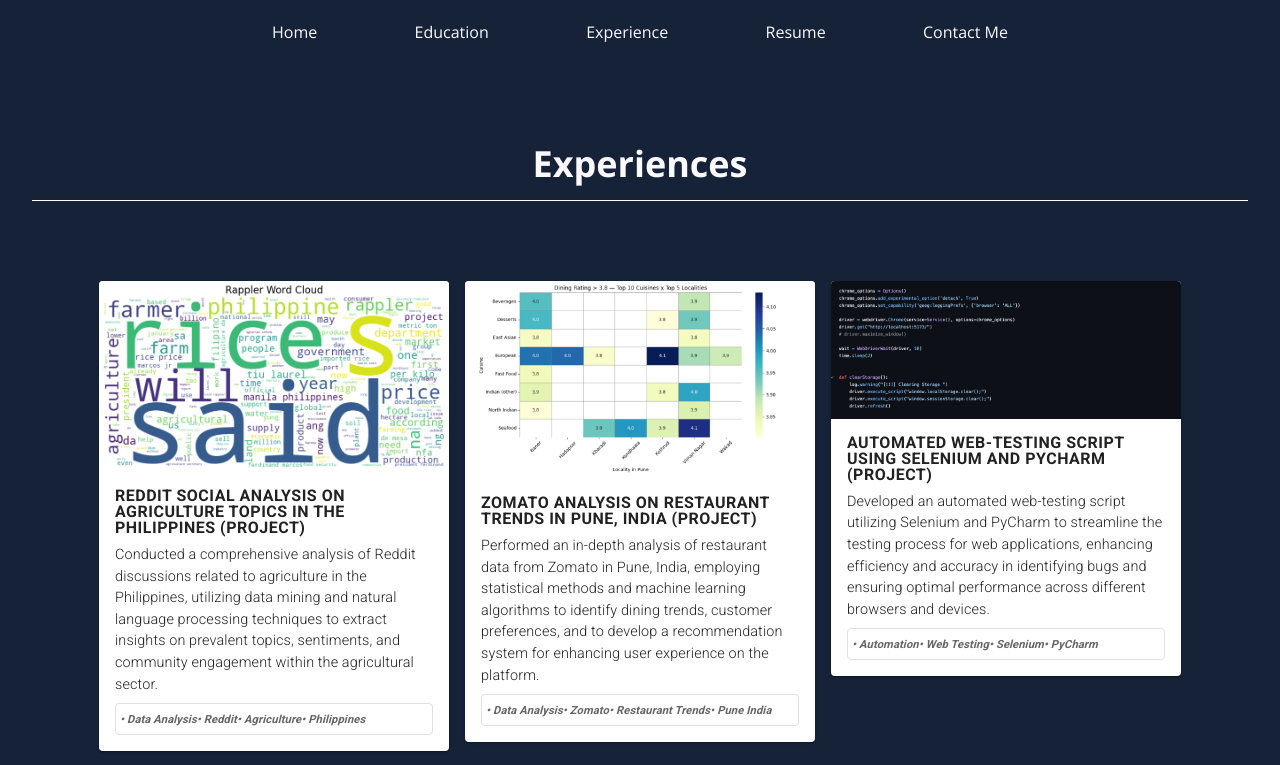
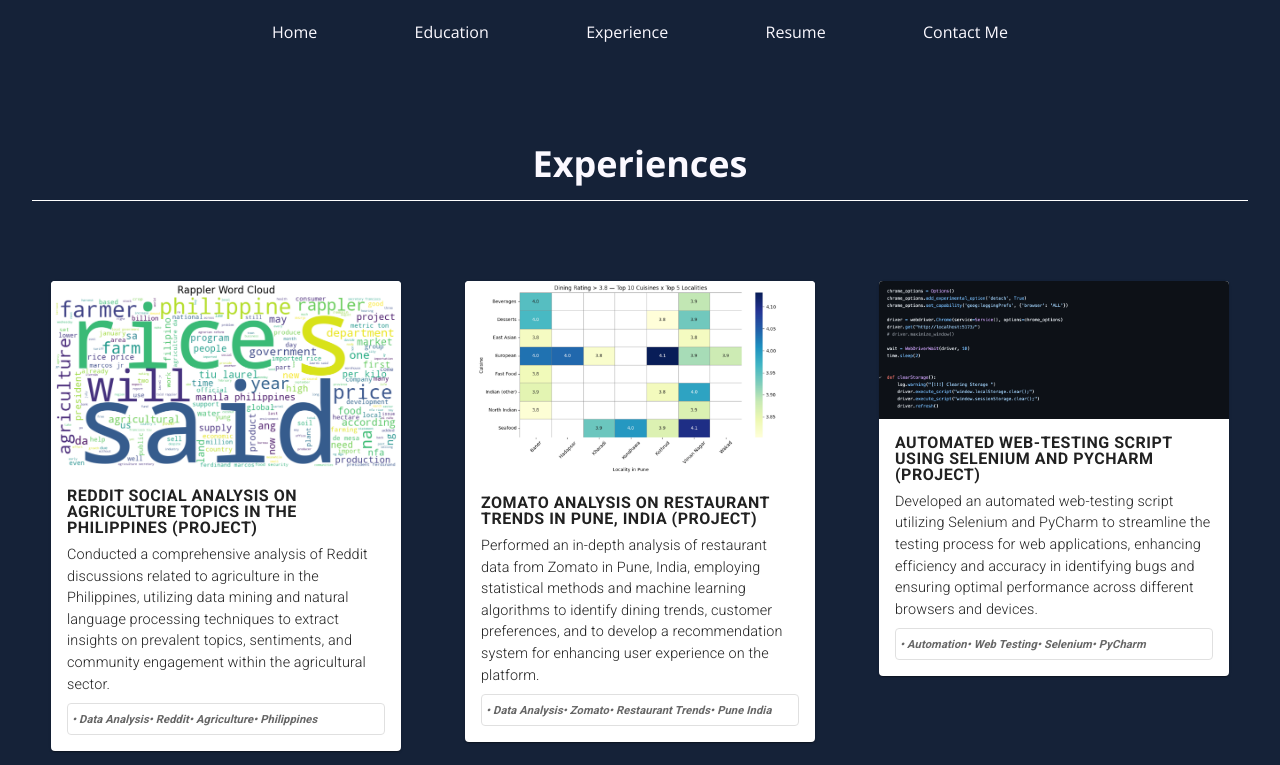
Before and after one commit to louis-uwie/portfolio, a Next.js app: page /experience in a window 1280 px wide. Shown: the top 765 px of the page. Built offline with nearby package versions, Linux system fonts and the light colour scheme; what @mui/material-nextjs would draw is missing.

Commit message:
Update: UI Fixes.

```diff
--- a/app/components/navbar.tsx
+++ b/app/components/navbar.tsx
@@ -2,7 +2,7 @@ import Link from "next/link";
 
 export default function NavbarComponent() {
   return (
-    <nav className="sticky top-0 z-50 #152238">
+    <nav className="sticky top-0 z-50 bg-[#152238]">
       <div className="mx-auto flex h-16 max-w-3xl items-center justify-between px-4">
         <Link
           href="/"
--- a/app/experience/page.tsx
+++ b/app/experience/page.tsx
@@ -3,13 +3,13 @@ import experienceData from "../data/experience.json";
 
 export default function ExperiencePage() {
   return (
-    <div className="align-center justify-center items-center flex flex-col gap-12 p-8 mt-12">
+    <div className="align-center justify-center items-center flex flex-col p-8 mt-12">
       <div className="flex flex-col justify-center gap-12">
         <div className="flex flex-col justify-center items-center gap-4 mb-8 border-b border-white pb-4">
           <p className="text-4xl font-bold">Experiences</p>
         </div>
 
-        <div className="flex flex-wrap justify-center gap-4">
+        <div className="flex flex-wrap justify-center gap-16">
           {experienceData.map((experience) => (
             <ExperienceCard key={experience.id} {...experience} />
           ))}
```
